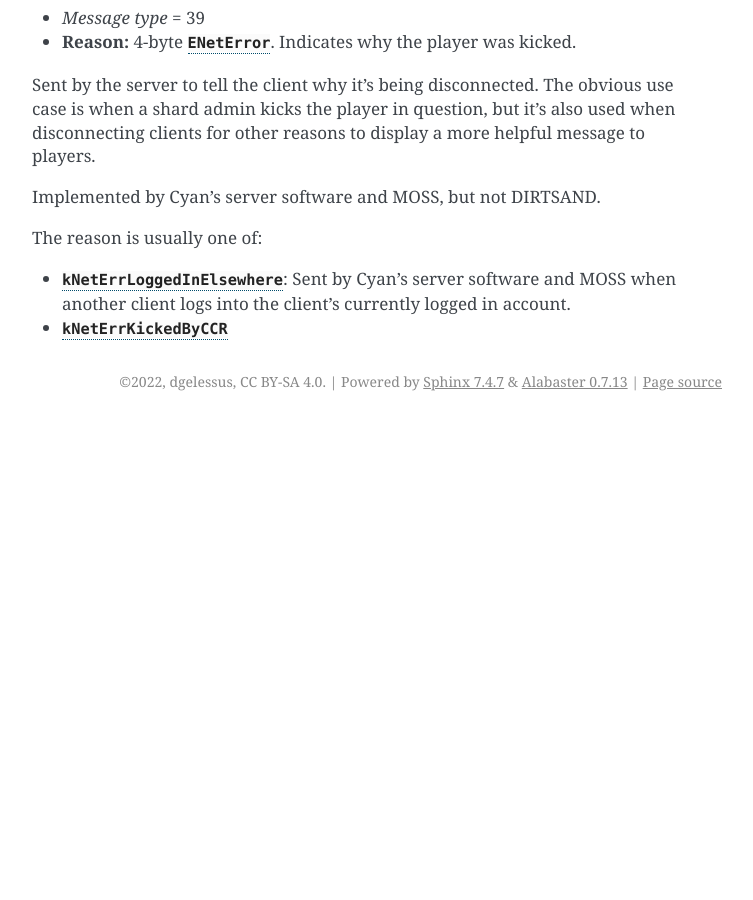
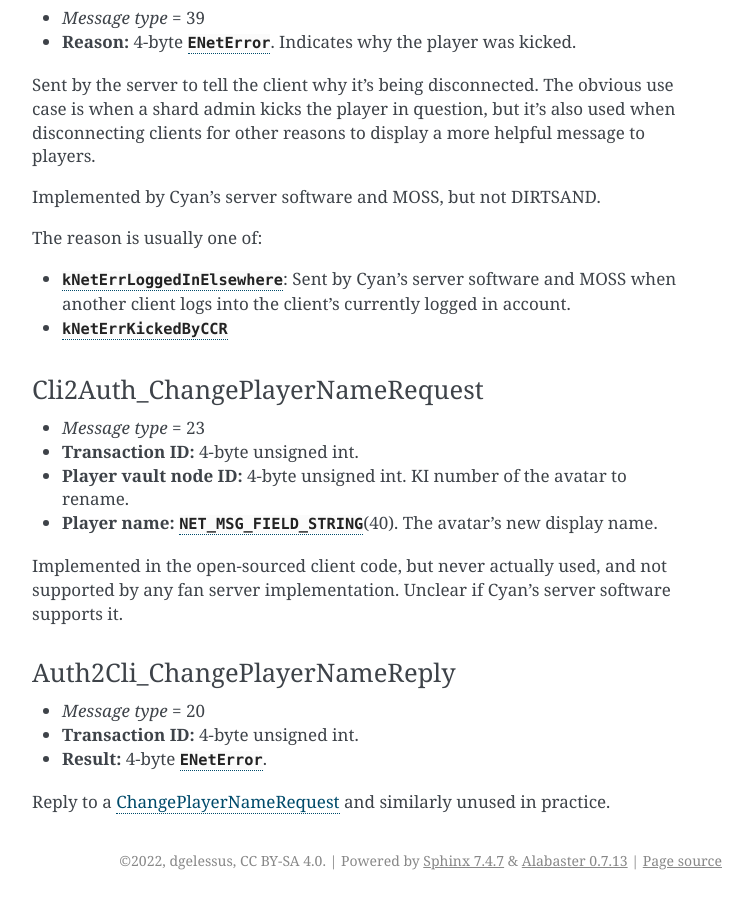
Before and after one commit to dgelessus/NAGUS, a Sphinx documentation site: the page built from docs/uru/auth_server.rst, in a window 1280 px wide and 900 px high, scrolled down 22174 px. Shown: the whole window, without its empty margins (388-1141 px from the left). Built offline with Sphinx 7.4.7, drawn with Linux system fonts in a browser that asks for light colours; before the commit the page ends 22595 px from its top, so only the background shows below that; some of the changed text lies outside the part shown.

Commit message:
Document ChangePlayerName messages

```diff
--- a/docs/uru/auth_server.rst
+++ b/docs/uru/auth_server.rst
@@ -86,7 +86,7 @@ not even their structure.
    20,:ref:`UpgradeVisitorRequest <cli2auth_upgrade_visitor_request>`,:ref:`UpgradeVisitorReply <auth2cli_upgrade_visitor_reply>`,18
    21,:ref:`SetPlayerBanStatusRequest <cli2auth_set_player_ban_status_request>`,:ref:`SetPlayerBanStatusReply <auth2cli_set_player_ban_status_reply>`,19
    22,:ref:`KickPlayer <cli2auth_kick_player>`,:ref:`KickedOff <auth2cli_kicked_off>`,39
-   23,ChangePlayerNameRequest,ChangePlayerNameReply,20
+   23,:ref:`ChangePlayerNameRequest <cli2auth_change_player_name_request>`,:ref:`ChangePlayerNameReply <auth2cli_change_player_name_reply>`,20
 
 .. csv-table:: Friends
    :name: auth_messages_friends
@@ -1237,3 +1237,32 @@ The reason is usually one of:
   Sent by Cyan's server software and MOSS
   when another client logs into the client's currently logged in account.
 * :cpp:enumerator:`kNetErrKickedByCCR`
+
+.. _cli2auth_change_player_name_request:
+
+Cli2Auth_ChangePlayerNameRequest
+^^^^^^^^^^^^^^^^^^^^^^^^^^^^^^^^
+
+* *Message type* = 23
+* **Transaction ID:** 4-byte unsigned int.
+* **Player vault node ID:** 4-byte unsigned int.
+  KI number of the avatar to rename.
+* **Player name:** :c:macro:`NET_MSG_FIELD_STRING`\(40).
+  The avatar's new display name.
+
+Implemented in the open-sourced client code,
+but never actually used,
+and not supported by any fan server implementation.
+Unclear if Cyan's server software supports it.
+
+.. _auth2cli_change_player_name_reply:
+
+Auth2Cli_ChangePlayerNameReply
+^^^^^^^^^^^^^^^^^^^^^^^^^^^^^^
+
+* *Message type* = 20
+* **Transaction ID:** 4-byte unsigned int.
+* **Result:** 4-byte :cpp:enum:`ENetError`.
+
+Reply to a :ref:`ChangePlayerNameRequest <cli2auth_change_player_name_request>`
+and similarly unused in practice.
```
